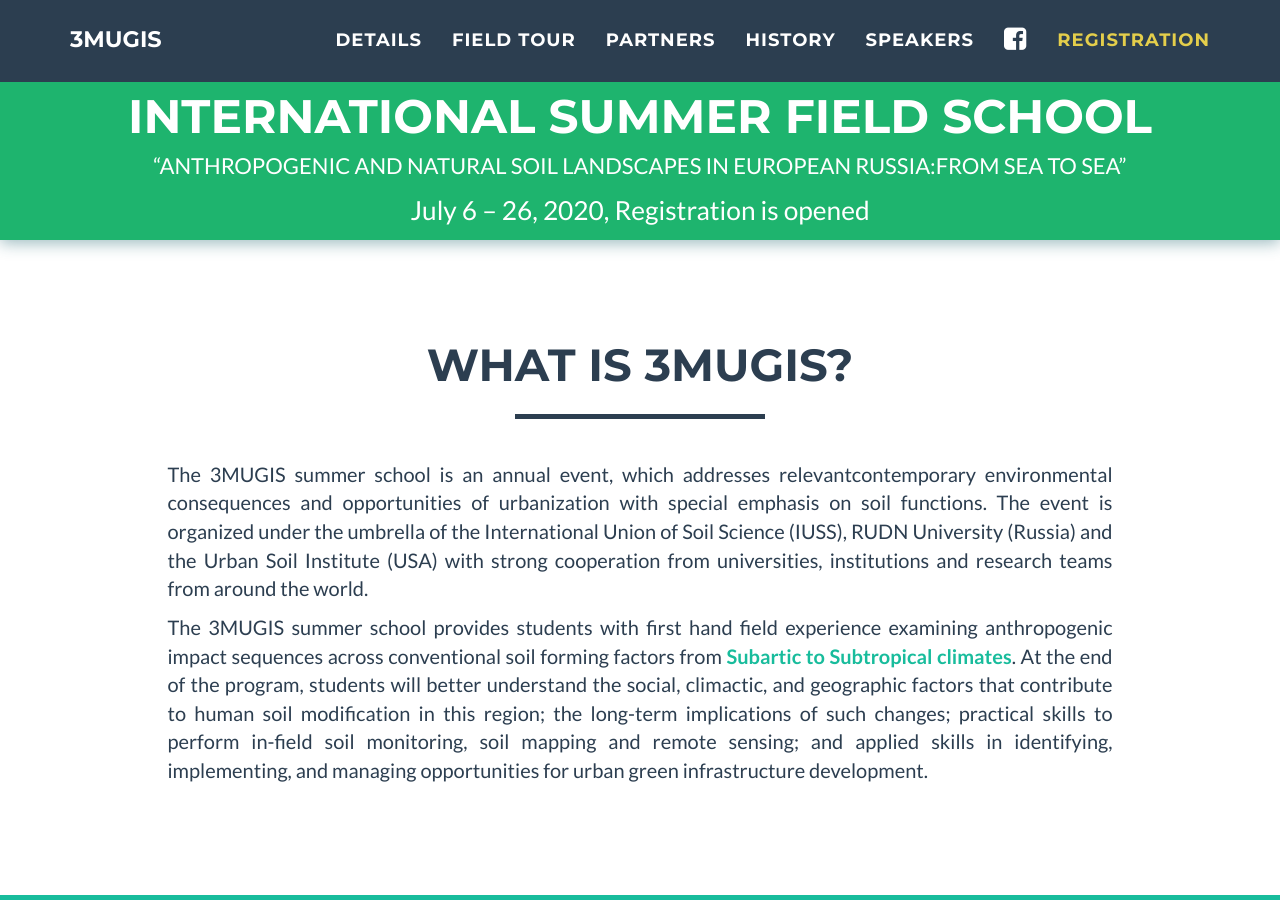
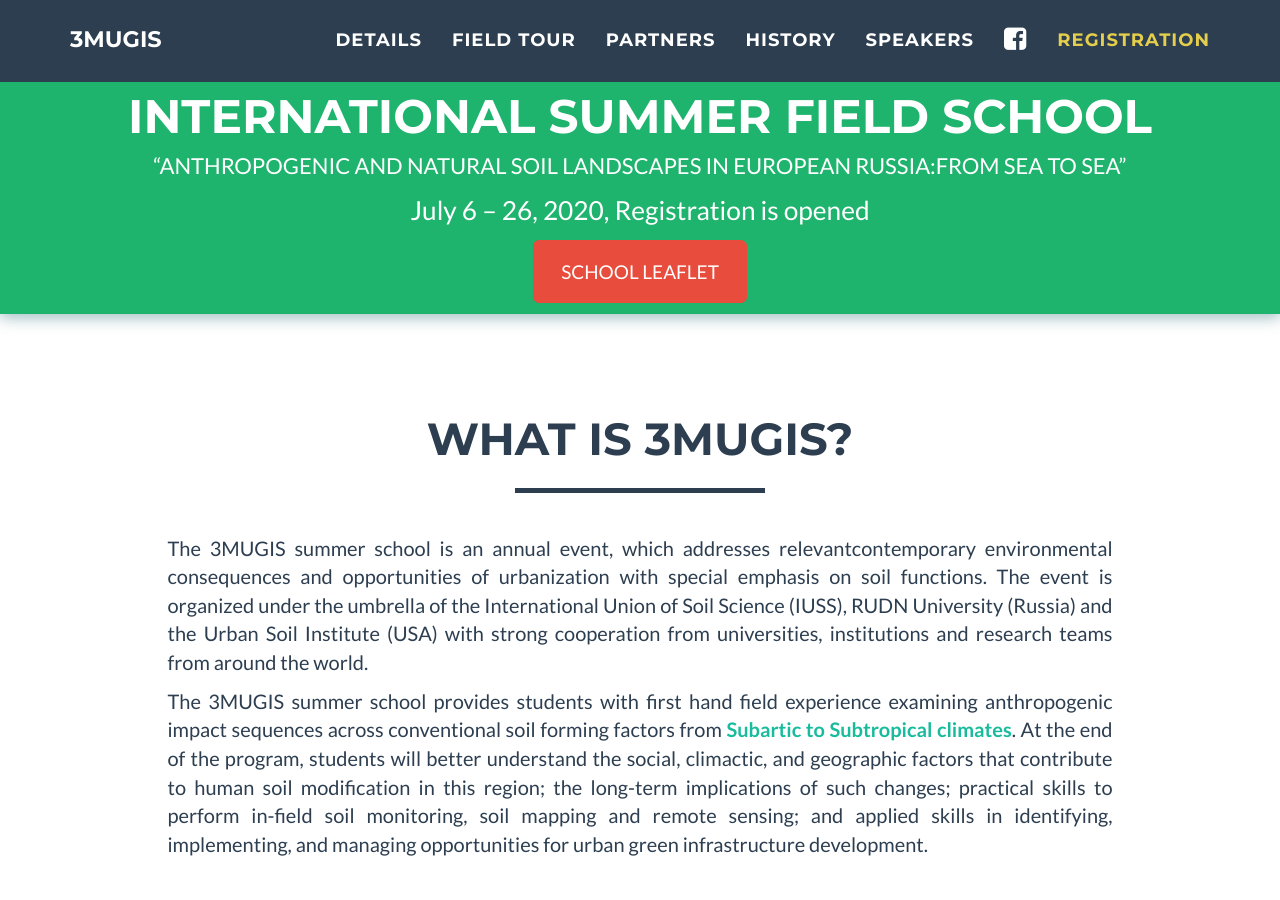
Before and after one commit to erasmus-rudn/erasmus-rudn.github.io, a Jekyll site: the page built from index.md, in a window 1280 px wide and 900 px high, scrolled down 559 px. Built offline with Jekyll 4.4.1, drawn with Linux system fonts in a browser that asks for light colours.

Commit message:
Update header.html

```diff
--- a/_includes/header.html
+++ b/_includes/header.html
@@ -31,7 +31,7 @@
                         <!--<span class="skills"><q>{{page.motto_addition}}</q></span>-->
                         <span class="skills">{{ page.school_dates}}</span>
                         <p></p>
-                        <!--<p><a class="btn btn-danger btn-lg" href="https://github.com/erasmus-rudn/erasmus-rudn.github.io/raw/master/3MUGIS_.pdf" target=new>SCHOOL PROGRAM</a></p>-->
+                        <p><a class="btn btn-danger btn-lg" href="https://github.com/erasmus-rudn/erasmus-rudn.github.io/raw/master/3MUGIS_trifold_download.pdf" target=new>SCHOOL LEAFLET</a></p>
                     </div>
                 </div>
             </div>
```
